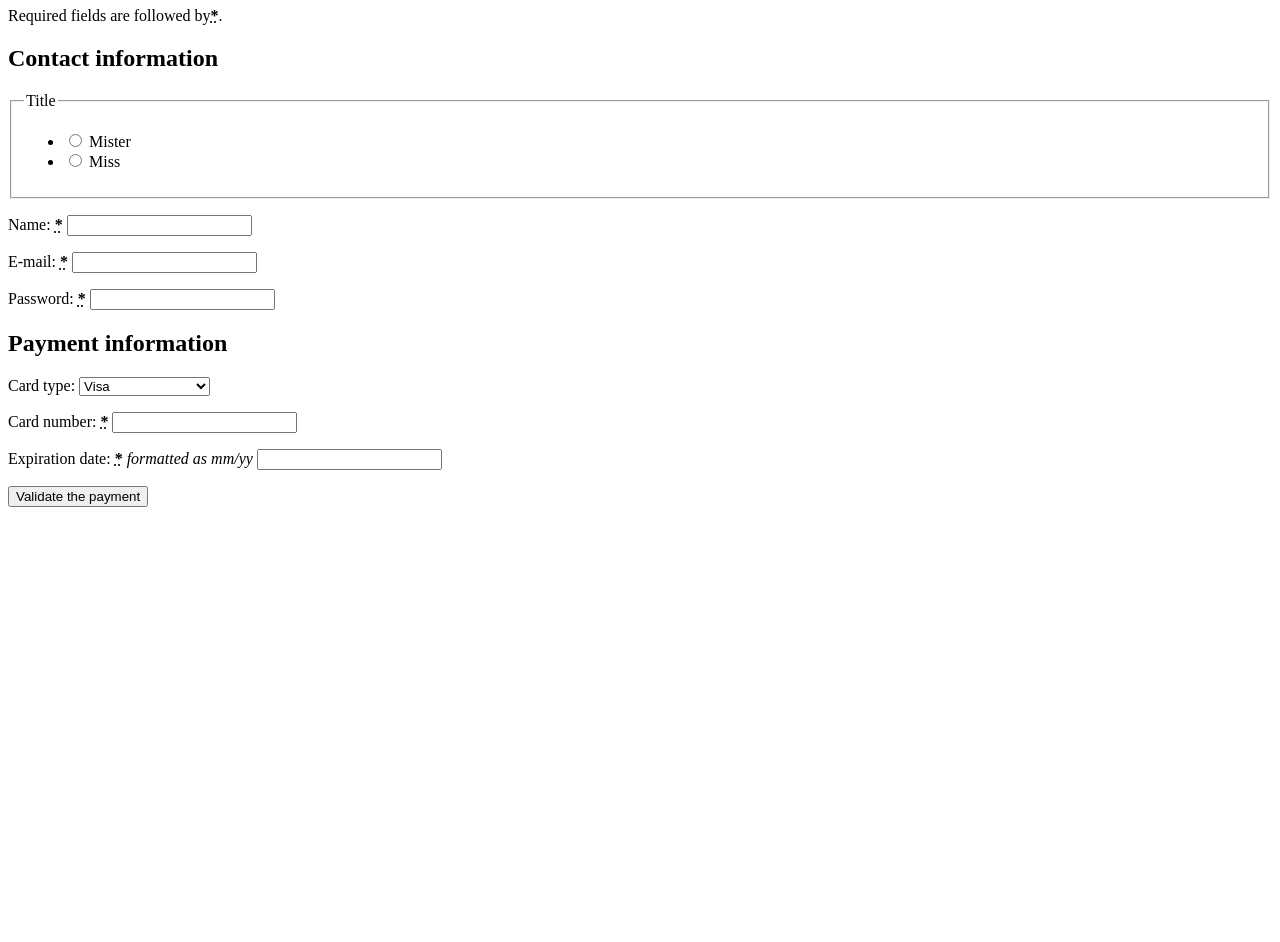
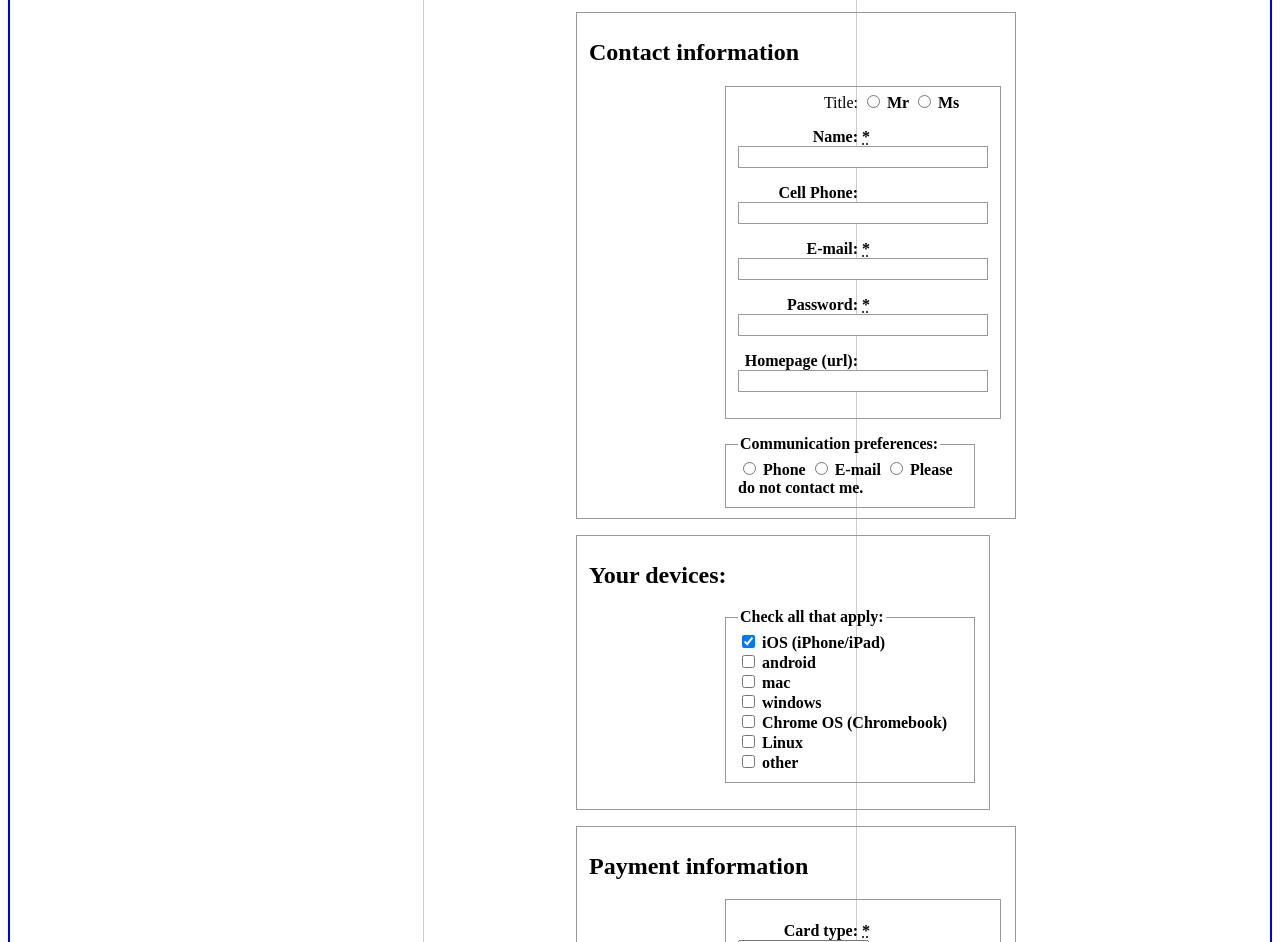
Before and after one commit to bomazani/formStructure1, a plain HTML site: page index.html in a window 1280 px wide. Shown: the part 107-1049 px from the top of the page. Before the commit the page ends 800 px from the top, so only its background shows below. Drawn offline with Linux system fonts and the light colour scheme.

Commit message:
html completed. working on css.

```diff
--- a/formStructure1.css
+++ b/formStructure1.css
@@ -1,3 +1,7 @@
+body{
+    border:solid, 2px, blue;
+}
+
 
 h1 {
     margin-top: 0;
@@ -15,6 +19,7 @@ form {
     padding: 1em;
     border: 1px solid #CCC;
     border-radius: 1em;
+
 }
 
 div+div {
--- a/index.html
+++ b/index.html
@@ -1,34 +1,53 @@
 <!DOCTYPE html>
 <html>
 
+<!-- Include the following fields:
+        Cell (phone number)
+        Homepage (url)
+        Preferred communication method (radio buttons) e.g. phone, email, etc.
+        Devices (checkboxes) e.g. iOS, android, mac, windows, etc.
+        Message Subject (multiple choice select box) e.g. “Feedback”, “Reporting a bug”, etc.
+        At least one Advanced form widget (number, slider, date, or color picker) -->
+
+<!-- Also include the following features:
+        Group all fields and/or options into field sets
+        Auto focus the name field
+        A reset button that clears all form values
+        A disabled form field -->
+
 <head>
-    <link href="payment-form.css" rel="stylesheet">
+    <link href="formStructure1.css" rel="stylesheet">
     <meta charset="utf-8">
-    <title>My sample payment form</title>
+    <title>Enrollment/Payment Form</title>
 </head>
 
 <body>
-    <p>This is my sample payment page</p>
+<div id=main>
     <form>
-        <h1>Payment form</h1>
-        <p>Required fields are followed by<strong><abbr title="required">*</abbr></strong>.</p>
+        <h1>Enrollment/Payment Form</h1>
+        <p>Required fields are followed by
+            <strong>
+                <abbr title="required">*</abbr>
+            </strong>.</p>
         <section>
+
+            <fieldset id=contact>
+                <autofocus>
                 <h2>Contact information</h2>
                 <fieldset>
-                <legend>Title</legend>
-                <ul>
-                    <li>
+                    <label for="Title">
+                        <span>Title: </span>
+                        <strong>
+                    </label>
+
                     <label for="title_1">
-                            <input type="radio" id="title_1" name="title" value="Mr."> Mister
+                        <input type="radio" id="title_1" name="title" value="Mr."> Mr
                     </label>
-                    </li>
-                    <li>
+
                     <label for="title_2">
-                            <input type="radio" id="title_2" name="title" value="Ms."> Miss
+                        <input type="radio" id="title_2" name="title" value="Ms."> Ms
                     </label>
-                    </li>
-                </ul>
-            </fieldset>
+
                     <p>
                         <label for="name">
                             <span>Name: </span>
@@ -38,6 +57,15 @@
                         </label>
                         <input type="text" id="name" name="username">
                     </p>
+
+                    <p>
+                        <label for="CellNumber">
+                            <span>Cell Phone: </span>
+                            <strong>
+                        </label>
+                        <input type="tel" id="tel" name="usertel">
+                    </p>
+
                     <p>
                         <label for="mail">
                             <span>E-mail: </span>
@@ -47,6 +75,7 @@
                         </label>
                         <input type="email" id="mail" name="usermail">
                     </p>
+
                     <p>
                         <label for="pwd">
                             <span>Password: </span>
@@ -54,14 +83,91 @@
                                 <abbr title="required">*</abbr>
                             </strong>
                         </label>
-                <input type="password" id="pwd" name="password">
+                        <input type="password" id="pwd" name="password" maxlenght=20 minlength=8>
+                    </p>
+
+                    <p>
+                        <label for="pwd">
+                            <span>Homepage (url): </span>
+                            <strong>
+                        </label>
+                        <input type="url" id="url" name="homepage">
+                    </p>
+                </fieldset>
+
+                <p></p>
+                <fieldset>
+
+                    <legend>Communication preferences:</legend>
+                    <ul>
+
+                        <label for="contactmethod_1">
+                            <input type="radio" id="contactmethod_1" name="contactmethod_1" value="Phone"> Phone
+                        </label>
+
+                        <label for="contactmethod_2">
+                            <input type="radio" id="contactmethod_2" name="contactmethod_2" value="E-mail"> E-mail
+                        </label>
+
+                        <label for="contactmethod_3">
+                            <input type="radio" id="contactmethod_3" name="contactmethod_3" value="Do not contact"> Please do not contact me.
+                        </label>
+
+                    </ul>
+                </fieldset>
+            </autofocus>
+            </fieldset>
+
+            <p>
+                <fieldset id=devices>
+                    <h2>Your devices:</h2>
+                    <fieldset>
+                        <legend>Check all that apply:</legend>
+                        <ul>
+                            <li>
+                                <input type="checkbox" checked id="iOS" name="iOS" value="iOS">
+                                <label for="iOS">iOS (iPhone/iPad)</label>
+                            </li>
+                            <li>
+                                <input type="checkbox" id="android" name="android" value="android">
+                                <label for="android">android</label>
+                            </li>
+                            <li>
+                                <input type="checkbox" id="mac" name="mac" value="mac">
+                                <label for="mac">mac</label>
+                            </li>
+                            <li>
+                                <input type="checkbox" id="windows" name="windows" value="windows">
+                                <label for="windows">windows</label>
+                            </li>
+                            <li>
+                                <input type="checkbox" id="chrome" name="chrome" value="chrome">
+                                <label for="chrome">Chrome OS (Chromebook)</label>
+                            </li>
+                            <li>
+                                <input type="checkbox" id="linux" name="linux" value="linux">
+                                <label for="linux">Linux</label>
+                            </li>
+                            <li>
+                                <input type="checkbox" id="other" name="other" value="other">
+                                <label for="other">other</label>
+                            </li>
+                        </ul>
+                    </fieldset>
             </p>
         </section>
+
         <section>
+            <p></p>
+            <fieldset id=payment>
                 <h2>Payment information</h2>
+                <fieldset>
                     <p>
                         <label for="card">
                             <span>Card type:</span>
+                            <strong>
+                                <abbr title="required">*</abbr>
+                            </strong>
                         </label>
                         <select id="card" name="usercard">
                             <option value="visa">Visa</option>
@@ -69,6 +175,7 @@
                             <option value="amex">American Express</option>
                         </select>
                     </p>
+
                     <p>
                         <label for="number">
                             <span>Card number:</span>
@@ -88,12 +195,32 @@
                         </label>
                         <input type="text" id="date" name="expiration">
                     </p>
-        </section>
                     <p>
                         <button type="submit">Validate the payment</button>
                     </p>
-
+        </section>
+        </fieldset>
+        </fieldset>
+        <section>
+            <p></p>
+            <fieldset id=inquiry>
+                <h2>Your inquiry:</h2>
+                <fieldset>
+                    <p>
+                        <label for="message">
+                            <span>Inquiry type:</span>
+                        </label>
+                        <select id="message_type" name="message_type">
+                            <option value="feedback">Providing feedback</option>
+                            <option value="reporting a bug">Reporting a bug</option>
+                            <option value="custom request">Custom request</option>
+                        </select>
+                    </p>
+                    <textarea cols="60" rows="5"></textarea>
+                </fieldset>
+            </fieldset>
     </form>
+</div>
 </body>
 
 </html>
```
Lines whose indentation alone changed are shown as unchanged.
